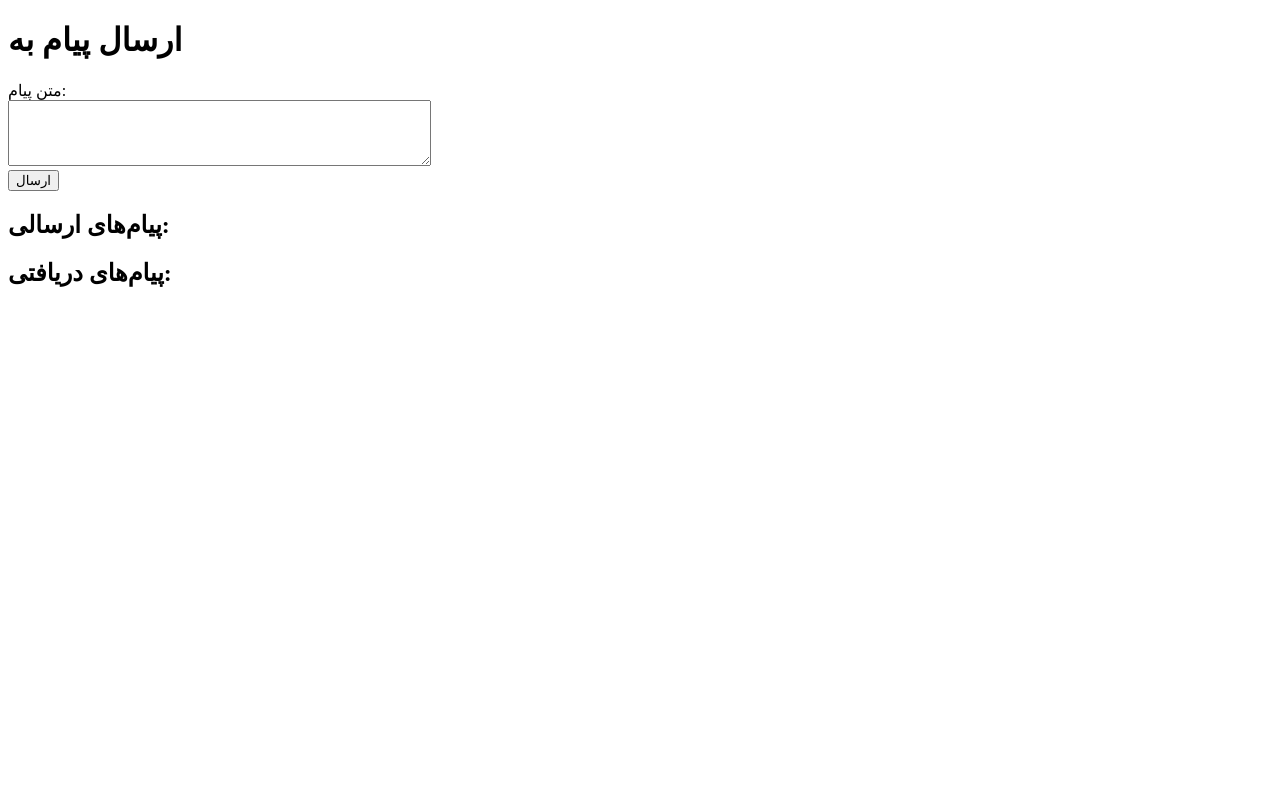
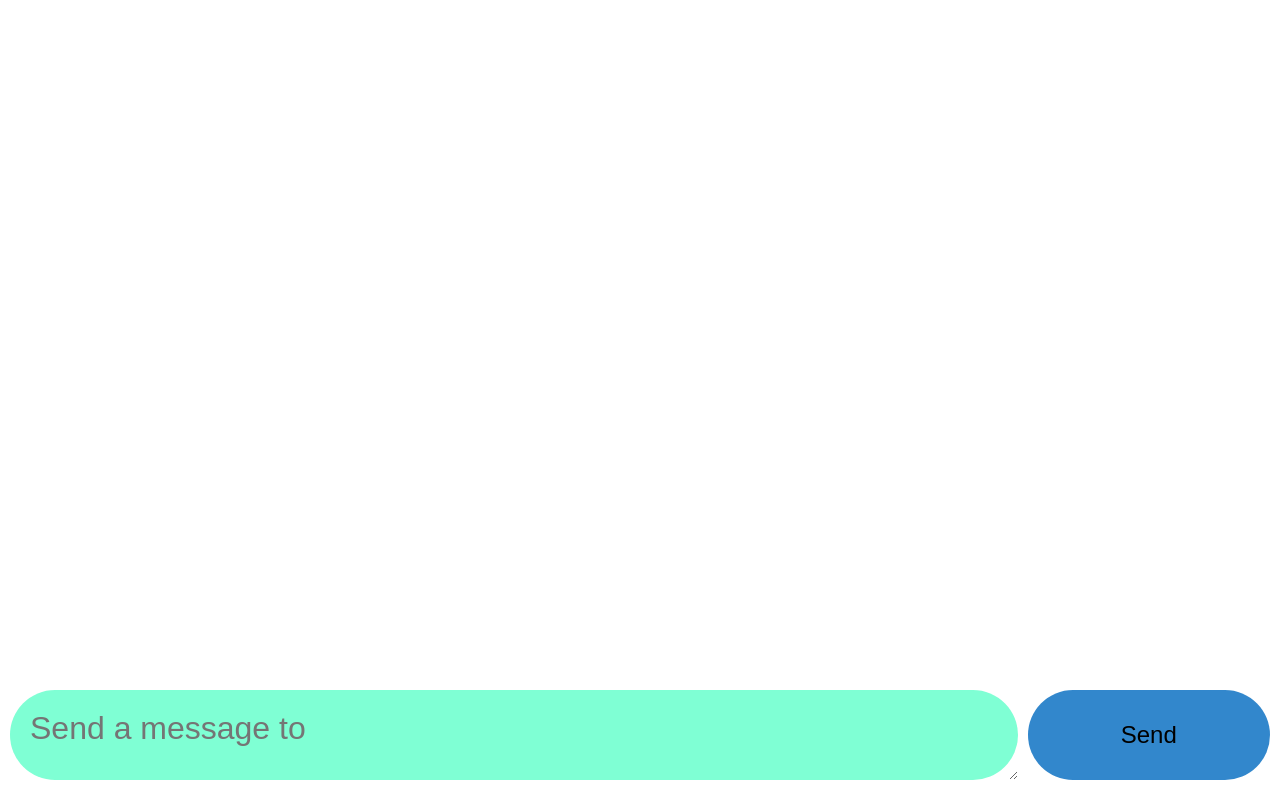
Before and after one commit to aliasgharfathikhah/Messenger-Rex, a Django app: template mfp/message/templates/html/send_message.html in a window 1280 px wide. Run offline with Django 5.2, Linux system fonts and the light colour scheme; the template is opened without the code that fills it, so the values that code supplies are empty.

Commit message:
fix front

```diff
--- /dev/null
+++ b/mfp/message/static/css/style.css
@@ -0,0 +1,69 @@
+body {
+    display: flex;
+    flex-direction: column;
+    justify-content: flex-end;
+    height: 100vh;
+    margin: 0;
+    padding: 0;
+    background-color: #ffffff;
+}
+
+form {
+    display: flex;
+    justify-content: space-between;
+    width: 100%;
+    padding: 10px;
+    margin-bottom: 10px;
+    box-sizing: border-box;
+}
+
+textarea {
+    width: 80%;
+    border: none;
+    border-radius: 50px;
+    height: 50px;
+    padding: 20px;
+    margin-right: 10px;
+    background-color: aquamarine;
+    font: icon;
+    font-size: xx-large;
+}
+
+input[type="submit"] {
+    width: 20%;
+    border: none;
+    border-radius: 50px;
+    font: icon;
+    font-size: x-large;
+    background-color: rgb(50, 135, 204);
+}
+
+ul {
+    display: flex;
+    flex-direction: column;
+    overflow-y: auto;
+    max-height: 100vh;
+    margin: 0;
+    padding: 10px;
+    box-sizing: border-box;
+}
+
+li {
+    width: auto;
+    padding: 10px;
+    margin: 10px 0;
+    border: 1px solid #000;
+    box-sizing: border-box;
+}
+
+.username1 {
+    background-color: #dcf8c6;
+    align-self: flex-end;
+    border-radius: 18px 0px 18px 18px;
+}
+
+.username2 {
+    background-color: #ffffff;
+    align-self: flex-start;
+    border-radius: 0px 18px 18px 18px;
+}
--- a/mfp/message/templates/html/send_message.html
+++ b/mfp/message/templates/html/send_message.html
@@ -1,29 +1,23 @@
 <!DOCTYPE html>
 <html>
 <head>
+    {% load static %}
+    <link rel="stylesheet" type="text/css" href="{% static 'css/style.css' %}">
     <title>ارسال پیام</title>
 </head>
 <body>
-    <h1>ارسال پیام به {{ username }}</h1>
+    <div class="messages">
+        <ul>
+            {% for message in messages %}
+                <li class="{{ message.user }}">{{ message.text }}</li>
+            {% endfor %}
+        </ul>
+    </div>
+
     <form method="POST">
         {% csrf_token %}
-        <label for="text">متن پیام:</label><br>
-        <textarea id="text" name="text" rows="4" cols="50"></textarea><br>
-        <input type="submit" value="ارسال">
+        <textarea id="text" name="text" rows="4" cols="50" placeholder="Send a message to {{ username }}"></textarea><br>
+        <input type="submit" value="Send">
     </form>
-
-    <h2>پیام‌های ارسالی:</h2>
-    <ul style="text-align: left;">
-        {% for message in sent_messages %}
-            <li>{{ message.text }}</li>
-        {% endfor %}
-    </ul>
-
-    <h2>پیام‌های دریافتی:</h2>
-    <ul style="text-align: right;">
-        {% for message in received_messages %}
-            <li>{{ message.text }}</li>
-        {% endfor %}
-    </ul>
 </body>
 </html>
```
